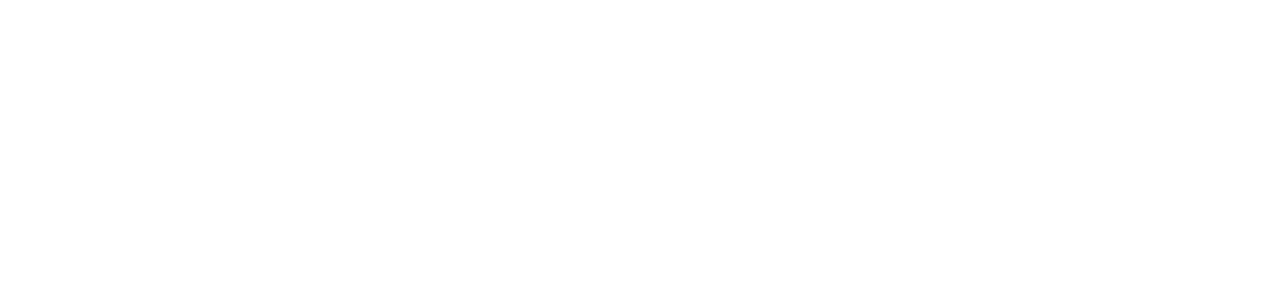
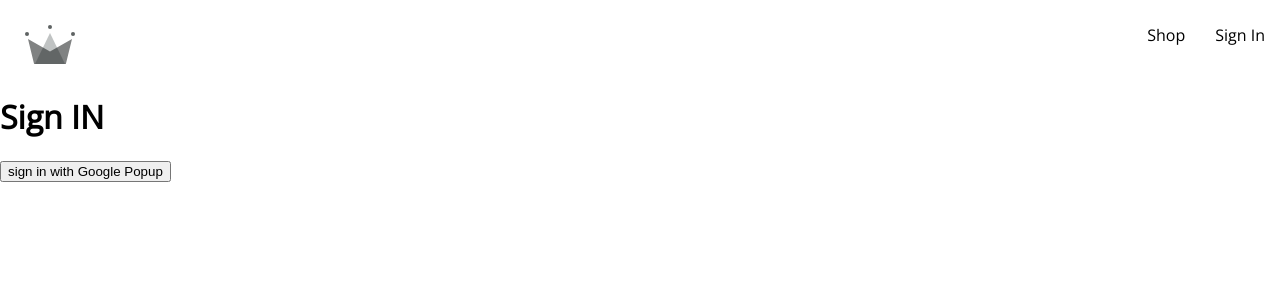
Before and after one commit to Saeed-Ramadan/clown-clothing--React, a React (Create React App) app: page /sign-in in a window 1280 px wide. Before the commit this address had no page. Shown: the top 300 px of the page. Built offline with nearby package versions, Linux system fonts and the light colour scheme; a web font is replaced by a local one.

Commit message:
v8.0 add firebase Authentication

```diff
--- a/package.json
+++ b/package.json
@@ -6,6 +6,7 @@
     "@testing-library/jest-dom": "5.16.1",
     "@testing-library/react": "12.1.2",
     "@testing-library/user-event": "13.5.0",
+    "firebase": "^9.15.0",
     "react": "^17.0.2",
     "react-dom": "^17.0.2",
     "react-router-dom": "6.6.0",
--- a/src/App.js
+++ b/src/App.js
@@ -2,6 +2,7 @@
 
 import Navigation from "./routes/navigation/navigation.component";
 import Home from "./routes/home/home.component";
+import SignIn from "./routes/sign-in/sign-in.component";
 
 const Shop = () => {
   return <h1>shop page</h1>;
@@ -13,6 +14,7 @@
       <Route path="/" element={<Navigation />}>
         <Route index element={<Home />} />
         <Route path="shop" element={<Shop />} />
+        <Route path="sign-in" element={<SignIn />} />
       </Route>
     </Routes>
   );
--- a/src/routes/navigation/navigation.component.jsx
+++ b/src/routes/navigation/navigation.component.jsx
@@ -16,6 +16,9 @@
           <Link className="nav-link" to="/shop">
             Shop
           </Link>
+          <Link className="nav-link" to="/sign-in">
+            Sign In
+          </Link>
         </div>
       </div>
       <Outlet />
--- /dev/null
+++ b/src/routes/sign-in/sign-in.component.jsx
@@ -0,0 +1,16 @@
+import { signInWithGooglePopup } from "../../utils/firebase/firebase.utils";
+
+const SignIn = () => {
+  const logGoogleUser = async () => {
+    const response = await signInWithGooglePopup();
+    console.log(response);
+  };
+  return (
+    <div>
+      <h1>Sign IN</h1>
+      <button onClick={logGoogleUser}>sign in with Google Popup</button>
+    </div>
+  );
+};
+
+export default SignIn;
--- /dev/null
+++ b/src/utils/firebase/firebase.utils.js
@@ -0,0 +1,27 @@
+import { initializeApp } from "firebase/app";
+import {
+  getAuth,
+  signInWithRedirect,
+  signInWithPopup,
+  GoogleAuthProvider,
+} from "firebase/auth";
+// Your web app's Firebase configuration
+const firebaseConfig = {
+  apiKey: "AIzaSyAWelqRec9qhIokN_4D7cWmzMpNeyW6jPU",
+  authDomain: "clown-project-db.firebaseapp.com",
+  projectId: "clown-project-db",
+  storageBucket: "clown-project-db.appspot.com",
+  messagingSenderId: "168627482227",
+  appId: "1:168627482227:web:809865304da33173424406",
+};
+
+// Initialize Firebase
+const firebaseApp = initializeApp(firebaseConfig);
+
+const provider = new GoogleAuthProvider();
+provider.setCustomParameters({
+  prompt: "select-account",
+});
+
+export const auth = getAuth();
+export const signInWithGooglePopup = () => signInWithPopup(auth, provider);
```
Also changed, not shown: 1 other file (tests, documents, lock files or other folders).
